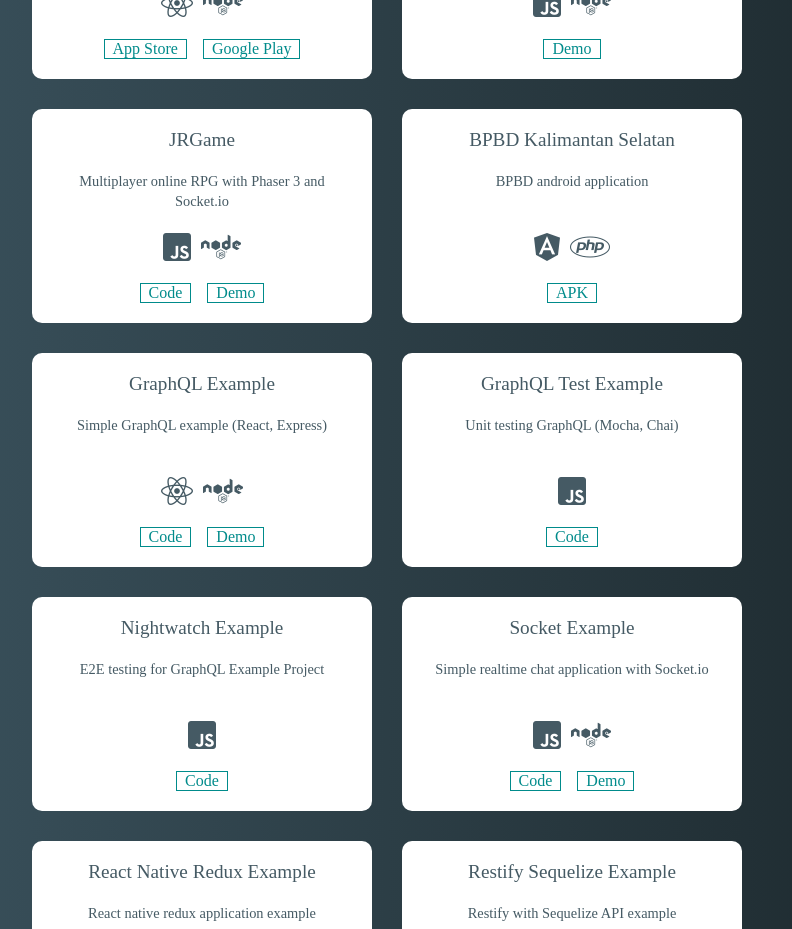
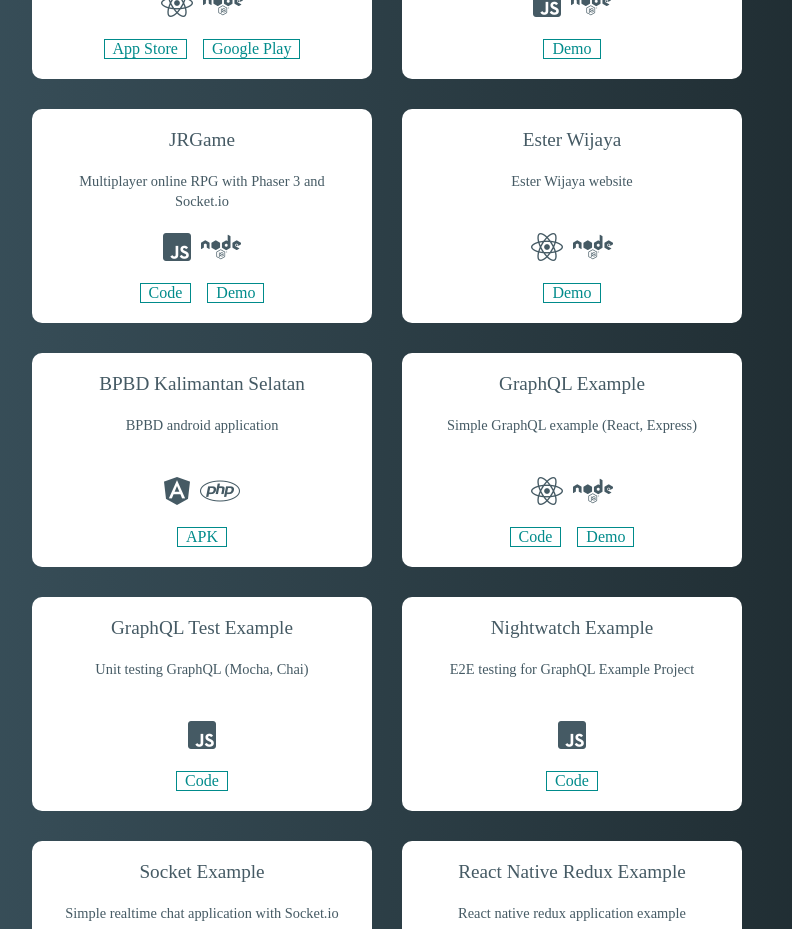
Before and after one commit to jackyrusly/jackyrusly.github.io, a React (Vite) app: page / in a window 1280 px wide. Shown: the part 2240-3169 px from the top of the page, without its empty margins (253-1045 px from the left). Built offline with nearby package versions, Linux system fonts and the light colour scheme; a web font is replaced by a local one.

Commit message:
Add new data

```diff
--- a/src/components/Portfolio/PortfolioData.js
+++ b/src/components/Portfolio/PortfolioData.js
@@ -23,6 +23,14 @@ export default [
     links: [
       { text: 'Code', link: 'https://github.com/jackyrusly/jrgame' },
       { text: 'Demo', link: 'https://jrgame.herokuapp.com' },
+    ],
+  },
+  {
+    title: 'Ester Wijaya',
+    description: 'Ester Wijaya website',
+    icons: ['fab fa-react fa-2x', 'fab fa-node fa-2x'],
+    links: [
+      { text: 'Demo', link: 'https://www.esterwijaya.com' },
     ],
   },
   {
```
